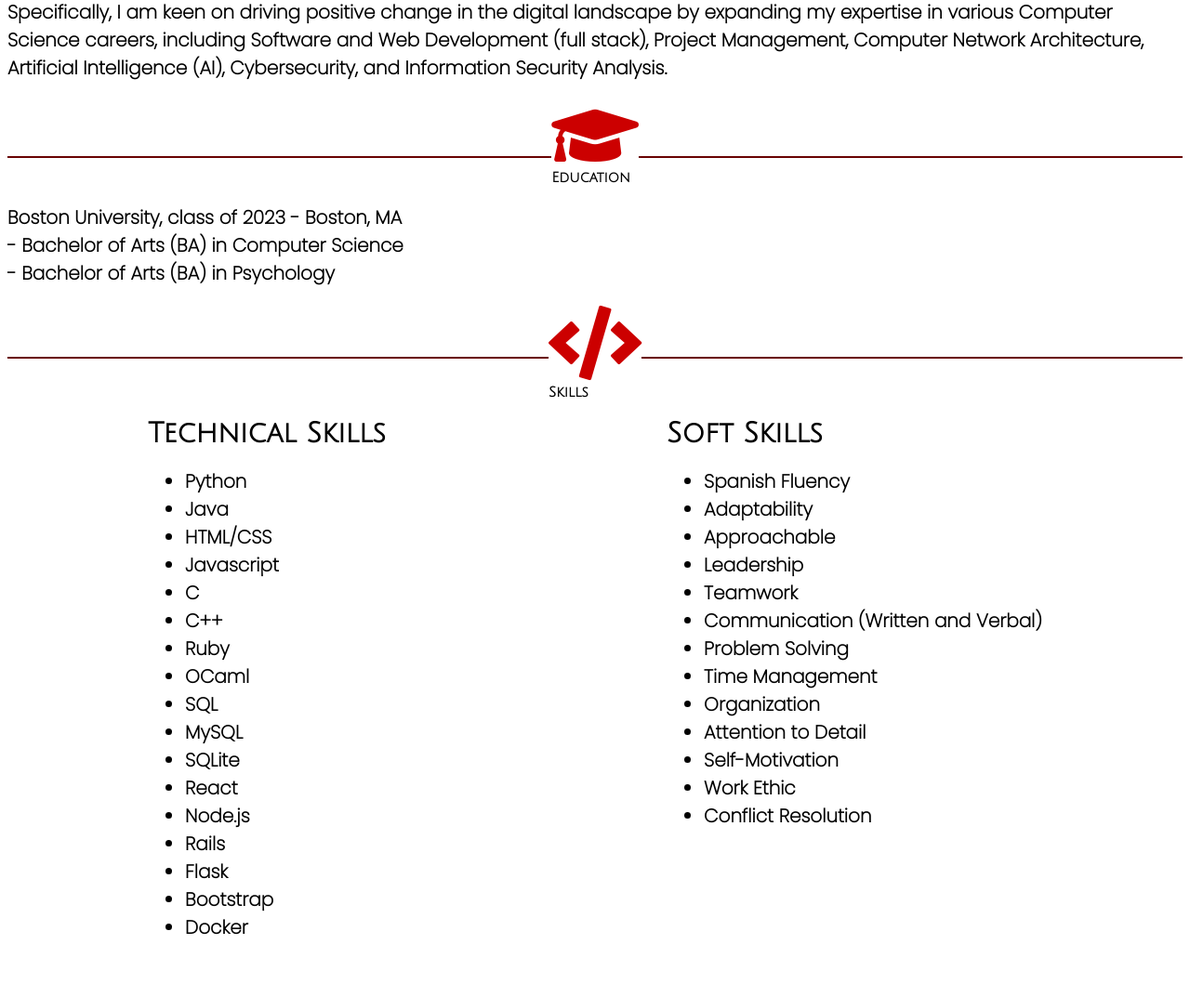
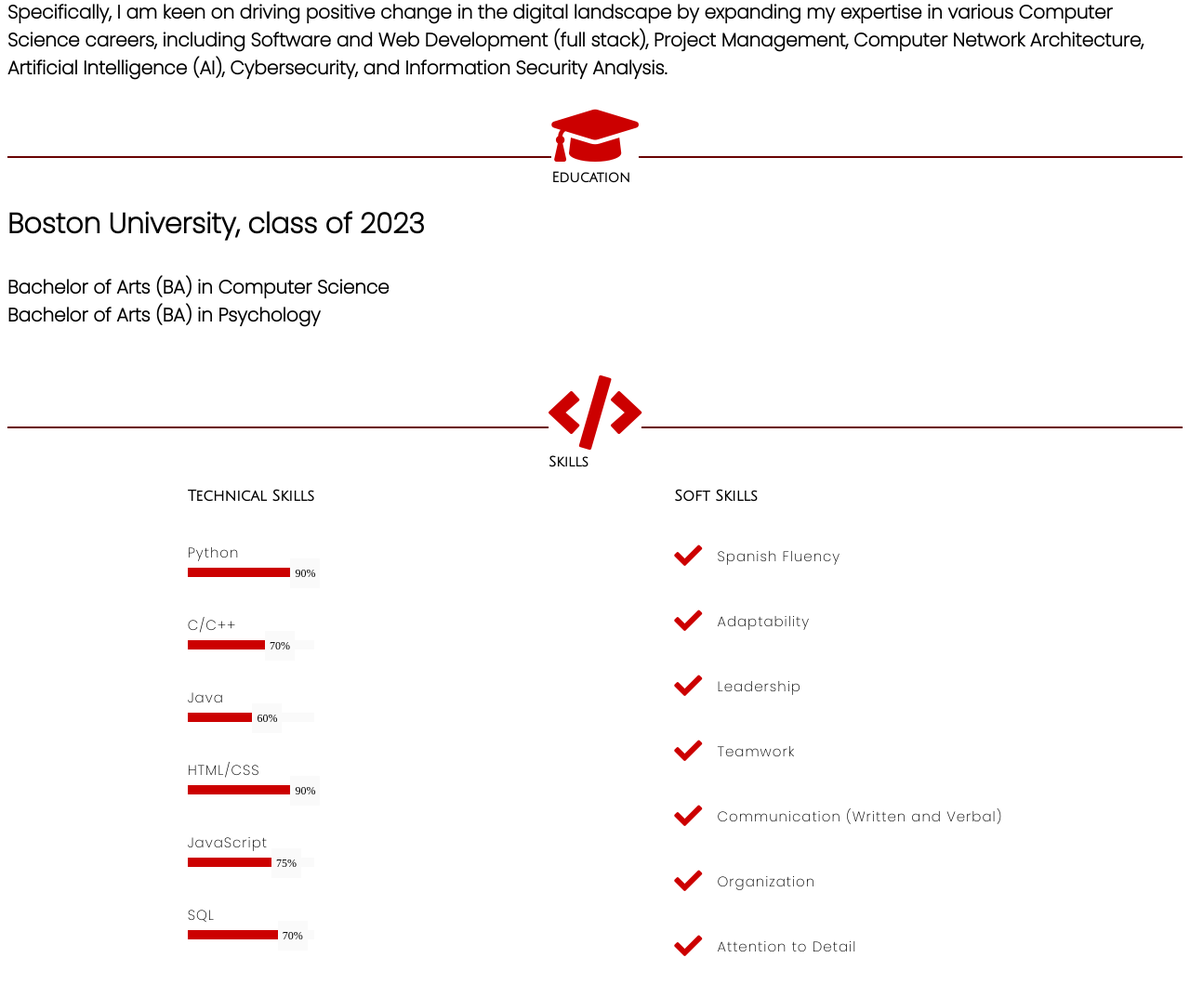
Before and after one commit to andreaelpz/Resume-Website, a Flask app: template templates/about.html in a window 1280 px wide. Shown: the part 316-1389 px from the top of the page at 93% size. After the commit the page ends 1345 px from the top, so only its background shows below. Run offline with Flask 3, Linux system fonts and the light colour scheme; the template is opened without the code that fills it, so the values that code supplies are empty; some web fonts are replaced.

Commit message:
about page fully done

```diff
--- a/static/stylesheets/about.css
+++ b/static/stylesheets/about.css
@@ -111,25 +111,133 @@
 .tech {
     font-family: 'Julius Sans One', sans-serif;
     font-weight: bold;
-    font-size: 30px;
     margin-bottom: 20px;
 }
 
-.tlist{
+.tlist h2{
     font-family: 'Poppins', sans-serif;
-    font-weight: 900;
-    font-size: 20px;
+    font-weight: 400;
+    letter-spacing: 1px;
+    margin-top: 40px;
+    margin-bottom: 5px;
+    font-size: 15px;
+    text-align: left;
 }
+
+.progress-bar{
+    background: #fafafa;
+    width: 100%;
+    height: 10px;
+}
+
+.progress-bar div{
+    height: 10px;
+    width: 0%;
+    background: #CC0000;
+}
+
+.progress-bar div span{
+    height: 30px;
+    width: 30px;
+    font-size: 12px;
+    border: 1px solid #fafafa;
+    background: #fafafa;
+    float: right;
+    margin-top: -10px;
+    margin-right: -20px;
+    color: black;
+    display: flex;
+    align-items:center;
+    justify-content: center;
+}
+
+.python{
+    animation: python 1s linear forwards;
+}
+
+.java{
+    animation: java 1s linear forwards;
+}
+
+.c{
+    animation: c 1s linear forwards;
+}
+
+.hc{
+    animation: hc 1s linear forwards;
+}
+
+.js{
+    animation: js 1s linear forwards;
+}
+
+.sql{
+    animation: sql 1s linear forwards;
+}
+
+@keyframes python{
+    100%{
+        width: 90%;
+    }
+}
+
+@keyframes java{
+    100%{
+        width: 60%;
+    }
+}
+
+@keyframes c{
+    100%{
+        width: 70%;
+    }
+}
+
+@keyframes hc{
+    100%{
+        width: 90%;
+    }
+}
+
+@keyframes js{
+    100%{
+        width: 75%;
+    }
+}
+
+@keyframes sql{
+    100%{
+        width: 80%;
+    }
+}
+
+/* --------- SOFT SKILLS SECTION ---------- */
+
 
 .soft {
     font-family: 'Julius Sans One', sans-serif;
     font-weight: bold;
-    font-size: 30px;
     margin-bottom: 20px;
 }
 
-.slist{
+.slist h2{
     font-family: 'Poppins', sans-serif;
-    font-weight: 900;
-    font-size: 20px;
+    font-weight: 400;
+    letter-spacing: 1px;
+    margin-top: 40px;
+    margin-bottom: 5px;
+    font-size: 15px;
+    text-align: left;
 }
+
+.st {
+    display: inline-block;
+    vertical-align: middle;
+    margin-left: 10px;
+  }
+
+.slist i {
+    color: #CC0000;
+    font-size: 30px;
+    vertical-align: middle;
+  }
--- a/templates/about.html
+++ b/templates/about.html
@@ -38,9 +38,12 @@
                     <div class = "edw"><span>Education</span></div>
                 </div>
             </div>
-            <div class = "deg"> Boston University, class of 2023 - Boston, MA<br>
-            - Bachelor of Arts (BA) in Computer Science <br>
-            - Bachelor of Arts (BA) in Psychology <br>
+            <div class = "deg">
+            <div class = "bu" style="font-size: 30px;"> Boston University, class of 2023 </div>
+                <br>
+            <div class = "ba" style="font-size: 20px;">Bachelor of Arts (BA) in Computer Science
+            <br>
+            Bachelor of Arts (BA) in Psychology </div> <br>
             </div>
         </div>
 
@@ -52,46 +55,55 @@
                 </div>
             </div>
             <div class = "skills">
-                <div class = "tech">
-                    <div> Technical Skills </div>
-                    <ul class="tlist">
-                        <li><span>Python</span></li>
-                        <li><span>Java</span></li>
-                        <li><span>HTML/CSS</span></li>
-                        <li><span>Javascript</span></li>
-                        <li><span>C</span></li>
-                        <li><span>C++</span></li>
-                        <li><span>Ruby</span></li>
-                        <li><span>OCaml</span></li>
-                        <li><span>SQL</span></li>
-                        <li><span>MySQL</span></li>
-                        <li><span>SQLite</span></li>
-                        <li><span>React</span></li>
-                        <li><span>Node.js</span></li>
-                        <li><span>Rails</span></li>
-                        <li><span>Flask</span></li>
-                        <li><span>Bootstrap</span></li>
-                        <li><span>Docker</span></li>
-                    </ul>
+                <div>
+                    <div class = "tech"> Technical Skills </div>
+
+                    <div class="tlist">
+                        <h2> Python </h2>
+                        <div class = "progress-bar">
+                            <div class = "python"><span> 90% </span></div>
+                        </div>
+
+                        <h2> C/C++ </h2>
+                        <div class = "progress-bar">
+                            <div class = "c"><span> 70% </span></div>
+                        </div>
+
+                        <h2> Java </h2>
+                        <div class = "progress-bar">
+                            <div class = "java"><span> 60% </span></div>
+                        </div>
+
+                        <h2> HTML/CSS </h2>
+                        <div class = "progress-bar">
+                            <div class = "hc"><span> 90% </span></div>
+                        </div>
+
+                        <h2> JavaScript </h2>
+                        <div class = "progress-bar">
+                            <div class = "js"><span> 75% </span></div>
+                        </div>
+
+                        <h2> SQL</h2>
+                        <div class = "progress-bar">
+                            <div class = "sql"><span> 70% </span></div>
+                        </div>
+                    </div>
+
                 </div>
 
-                <div class = "soft">
-                    <div> Soft Skills </div>
-                    <ul class="slist">
-                        <li><span>Spanish Fluency</span></li>
-                        <li><span>Adaptability</span></li>
-                        <li><span>Approachable</span></li>
-                        <li><span>Leadership</span></li>
-                        <li><span>Teamwork</span></li>
-                        <li><span>Communication (Written and Verbal)</span></li>
-                        <li><span>Problem Solving</span></li>
-                        <li><span>Time Management</span></li>
-                        <li><span>Organization</span></li>
-                        <li><span>Attention to Detail</span></li>
-                        <li><span>Self-Motivation</span></li>
-                        <li><span>Work Ethic</span></li>
-                        <li><span>Conflict Resolution</span></li>
-                    </ul>
+                <div class = "test">
+                    <div class = "soft"> Soft Skills </div>
+
+                    <div class="slist">
+                        <h2><i class="fas fa-check" style="color: #CC0000; font-size: 30px; "></i> <span class = "st"> Spanish Fluency</span></h2>
+                        <h2><i class="fas fa-check" style="color: #CC0000;font-size: 30px; "></i> <span class = "st">Adaptability</span></h2>
+                        <h2><i class="fas fa-check" style="color: #CC0000;font-size: 30px; "></i> <span class = "st">Leadership</span></h2>
+                        <h2><i class="fas fa-check" style="color: #CC0000;font-size: 30px; "></i> <span class = "st">Teamwork</span></h2>
+                        <h2><i class="fas fa-check" style="color: #CC0000;font-size: 30px;"></i> <span class = "st">Communication (Written and Verbal)</span></h2>
+                        <h2><i class="fas fa-check" style="color: #CC0000;font-size: 30px; "></i> <span class = "st">Organization</span></h2>
+                        <h2><i class="fas fa-check" style="color: #CC0000;font-size: 30px; "></i> <span class = "st">Attention to Detail</span></h2>
+                    </div>
                 </div>
             </div>
         </div>
--- a/templates/desktop.html
+++ b/templates/desktop.html
@@ -41,9 +41,9 @@
             </div>
 
             <div class="links">
-                    <div class="open-popup">
-                        <i class="fas fa-solid fa-envelope" style="color: #CC0000;"></i>
-                    </div>
+                <div class="email">
+                    <i class="fas fa-solid fa-envelope" style="color: #CC0000;"></i>
+                </div>
 
                 <a href = "https://www.linkedin.com/in/andreael/" target = "_blank">
                     <div class="linkedin">
```
Also changed, not shown: static/stylesheets/resume.css (+36 -0 lines), templates/resume.html (+12 -2 lines), 2 other files.
